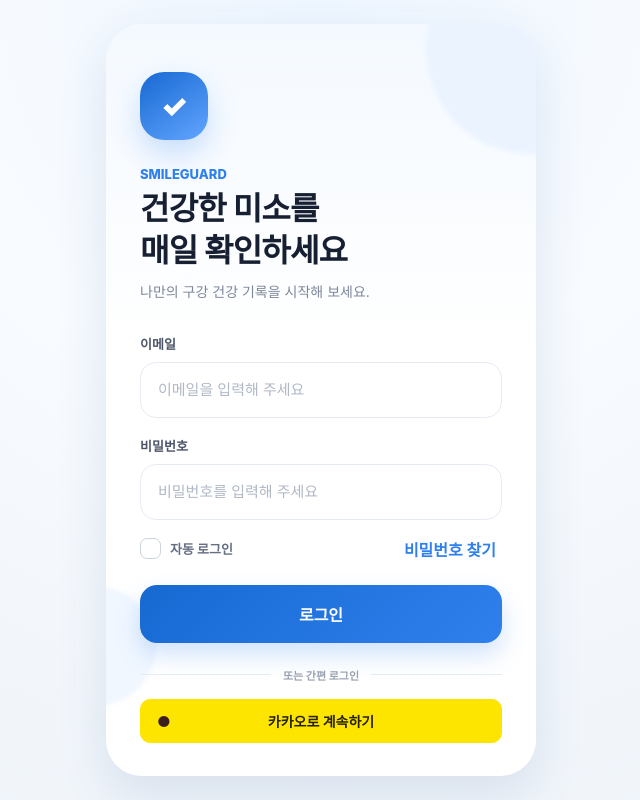
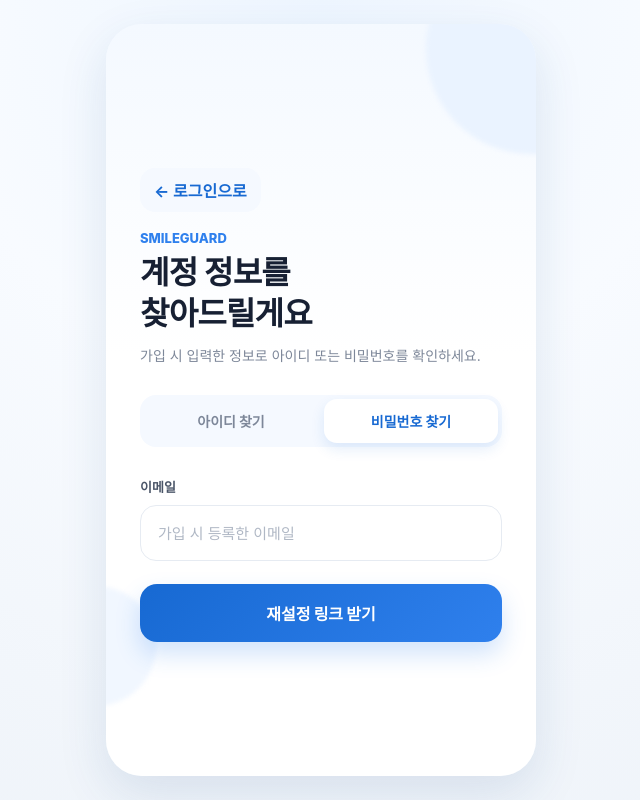
Before and after one commit to pthkbs123/matchpoint, a React (Create React App) app: page / in a window 1280 px wide. Both pictures are taken after a click on the button "비밀번호 찾기". Shown: the whole page, without its empty margins (319-959 px from the left). Built offline with nearby package versions, Linux system fonts and the light colour scheme; no server answers.

Commit message:
UI 아이디,비밀번호 찾기 코드

```diff
--- a/src/App.css
+++ b/src/App.css
@@ -491,3 +491,43 @@ h1 { margin-bottom: 8px; font-size: 26px; line-height: 1.35; letter-spacing: -0.
 }
 
 @media (prefers-reduced-motion: reduce) { .loader, .progress span { animation: none; } }
+.find-account-links {
+  display: flex;
+  align-items: center;
+  gap: 8px;
+  color: var(--line);
+  font-size: 12px;
+}
+.tab-group {
+  display: grid;
+  grid-template-columns: 1fr 1fr;
+  gap: 6px;
+  margin-top: 28px;
+  padding: 4px;
+  background: var(--blue-50);
+  border-radius: 16px;
+}
+.tab-button {
+  border: 0;
+  background: none;
+  padding: 12px 0;
+  border-radius: 13px;
+  font-weight: 800;
+  font-size: 14px;
+  color: var(--muted);
+  cursor: pointer;
+}
+.tab-button.active {
+  background: white;
+  color: var(--blue-700);
+  box-shadow: 0 6px 14px rgba(23, 105, 210, .12);
+}
+.find-result {
+  margin-top: 30px;
+  padding: 26px 20px;
+  border-radius: 20px;
+  background: var(--blue-50);
+  text-align: center;
+}
+.find-result-label { margin: 0 0 8px; color: var(--muted); font-size: 13px; font-weight: 700; }
+.find-result-value { margin: 0 0 20px; color: var(--blue-700); font-size: 19px; font-weight: 900; line-height: 1.5; }
--- a/src/App.js
+++ b/src/App.js
@@ -9,6 +9,7 @@ import ReportPage from './pages/ReportPage';
 import LoginPage from './pages/LoginPage';
 import SignUpPage from './pages/SignUpPage';
 import MyPage from './pages/MyPage';
+import FindAccountPage from './pages/FindAccountPage';
 
 function App() {
   const savedSession = (() => {
@@ -56,6 +57,8 @@ function App() {
   const pages = {
     login: <LoginPage onLogin={handleLogin} onNavigate={setPage} />,
     signup: <SignUpPage onNavigate={setPage} />,
+    'find-id': <FindAccountPage onNavigate={setPage} initialTab="id" />,
+    'find-password': <FindAccountPage onNavigate={setPage} initialTab="password" />,
     home: <MainPage onNavigate={setPage} user={session?.user} token={session?.accessToken} />,
     mypage: <MyPage onNavigate={setPage} user={session?.user} token={session?.accessToken} onLogout={handleLogout} />,
     camera: <CameraPage onNavigate={setPage} onCapture={handleCapture} />,
--- /dev/null
+++ b/src/pages/FindAccountPage.js
@@ -0,0 +1,179 @@
+import { useState } from 'react';
+
+const API_BASE_URL = (process.env.REACT_APP_API_BASE_URL || '').replace(/\/$/, '');
+
+async function requestApi(path, payload) {
+  const response = await fetch(`${API_BASE_URL}${path}`, {
+    method: 'POST',
+    headers: { 'Content-Type': 'application/json' },
+    body: JSON.stringify(payload),
+  });
+
+  if (!response.ok) {
+    const data = await response.json().catch(() => ({}));
+    throw new Error(data.detail || data.message || '요청 처리에 실패했습니다.');
+  }
+
+  return response.json();
+}
+
+function FindIdForm() {
+  const [form, setForm] = useState({ name: '', email: '' });
+  const [result, setResult] = useState(null);
+  const [error, setError] = useState('');
+  const [isSubmitting, setIsSubmitting] = useState(false);
+
+  const handleChange = (event) => {
+    const { name, value } = event.target;
+    setForm((prev) => ({ ...prev, [name]: value }));
+  };
+
+  const handleSubmit = async (event) => {
+    event.preventDefault();
+    setError('');
+    setResult(null);
+
+    if (!form.name.trim() || !form.email.trim()) {
+      setError('이름과 이메일을 모두 입력해 주세요.');
+      return;
+    }
+
+    setIsSubmitting(true);
+    try {
+      const data = await requestApi('/api/auth/find-id', form);
+      setResult(data.maskedId || data.email || '일치하는 계정을 찾았어요.');
+    } catch (err) {
+      setError(err.message);
+    } finally {
+      setIsSubmitting(false);
+    }
+  };
+
+  if (result) {
+    return (
+      <div className="find-result">
+        <p className="find-result-label">가입하신 아이디예요</p>
+        <p className="find-result-value">{result}</p>
+        <button type="button" className="login-button" onClick={() => setResult(null)}>
+          다시 찾기
+        </button>
+      </div>
+    );
+  }
+
+  return (
+    <form className="login-form" onSubmit={handleSubmit} noValidate>
+      <label className="input-group">
+        <span>이름</span>
+        <input name="name" type="text" value={form.name} onChange={handleChange} placeholder="가입 시 등록한 이름" autoComplete="name" />
+      </label>
+      <label className="input-group">
+        <span>이메일</span>
+        <input name="email" type="email" value={form.email} onChange={handleChange} placeholder="가입 시 등록한 이메일" autoComplete="email" />
+      </label>
+      {error && <p className="social-error" role="alert">{error}</p>}
+      <button type="submit" className="login-button" disabled={isSubmitting}>
+        {isSubmitting ? '확인 중...' : '아이디 찾기'}
+      </button>
+    </form>
+  );
+}
+
+function FindPasswordForm() {
+  const [email, setEmail] = useState('');
+  const [isSent, setIsSent] = useState(false);
+  const [error, setError] = useState('');
+  const [isSubmitting, setIsSubmitting] = useState(false);
+
+  const handleSubmit = async (event) => {
+    event.preventDefault();
+    setError('');
+
+    if (!email.trim()) {
+      setError('이메일을 입력해 주세요.');
+      return;
+    }
+
+    setIsSubmitting(true);
+    try {
+      await requestApi('/api/auth/reset-password/request', { email });
+      setIsSent(true);
+    } catch (err) {
+      setError(err.message);
+    } finally {
+      setIsSubmitting(false);
+    }
+  };
+
+  if (isSent) {
+    return (
+      <div className="find-result">
+        <p className="find-result-label">메일함을 확인해 주세요</p>
+        <p className="find-result-value" style={{ fontSize: 15 }}>
+          {email}(으)로<br />비밀번호 재설정 링크를 보냈어요.
+        </p>
+        <button type="button" className="login-button" onClick={() => setIsSent(false)}>
+          다시 보내기
+        </button>
+      </div>
+    );
+  }
+
+  return (
+    <form className="login-form" onSubmit={handleSubmit} noValidate>
+      <label className="input-group">
+        <span>이메일</span>
+        <input type="email" value={email} onChange={(event) => setEmail(event.target.value)} placeholder="가입 시 등록한 이메일" autoComplete="email" />
+      </label>
+      {error && <p className="social-error" role="alert">{error}</p>}
+      <button type="submit" className="login-button" disabled={isSubmitting}>
+        {isSubmitting ? '전송 중...' : '재설정 링크 받기'}
+      </button>
+    </form>
+  );
+}
+
+function FindAccountPage({ onNavigate, initialTab = 'id' }) {
+  const [tab, setTab] = useState(initialTab);
+
+  return (
+    <section className="phone login-page">
+      <div className="login-decoration login-decoration-one" />
+      <div className="login-decoration login-decoration-two" />
+
+      <div className="login-content">
+        <button type="button" className="back-button" style={{ marginBottom: 18 }} onClick={() => onNavigate('login')}>
+          ← 로그인으로
+        </button>
+        <p className="eyebrow">SMILEGUARD</p>
+        <h1>계정 정보를<br />찾아드릴게요</h1>
+        <p className="subtext">가입 시 입력한 정보로 아이디 또는 비밀번호를 확인하세요.</p>
+
+        <div className="tab-group" role="tablist">
+          <button
+            type="button"
+            role="tab"
+            aria-selected={tab === 'id'}
+            className={`tab-button ${tab === 'id' ? 'active' : ''}`}
+            onClick={() => setTab('id')}
+          >
+            아이디 찾기
+          </button>
+          <button
+            type="button"
+            role="tab"
+            aria-selected={tab === 'password'}
+            className={`tab-button ${tab === 'password' ? 'active' : ''}`}
+            onClick={() => setTab('password')}
+          >
+            비밀번호 찾기
+          </button>
+        </div>
+
+        {tab === 'id' ? <FindIdForm /> : <FindPasswordForm />}
+      </div>
+    </section>
+  );
+}
+
+export default FindAccountPage;
--- a/src/pages/LoginPage.js
+++ b/src/pages/LoginPage.js
@@ -215,7 +215,11 @@ function LoginPage({ onLogin, onNavigate }) {
               <input type="checkbox" checked={autoLogin} onChange={(event) => setAutoLogin(event.target.checked)} />
               <span className="custom-check">✓</span>자동 로그인
             </label>
-            <button type="button" className="text-button">비밀번호 찾기</button>
+            <span className="find-account-links">
+              <button type="button" className="text-button" onClick={() => onNavigate('find-id')}>아이디 찾기</button>
+              <span aria-hidden="true">|</span>
+              <button type="button" className="text-button" onClick={() => onNavigate('find-password')}>비밀번호 찾기</button>
+            </span>
           </div>
           <button type="submit" className="login-button">로그인</button>
         </form>
```
Also changed, not shown: public/robots.txt, 2 other files (tests, documents, lock files or other folders).
